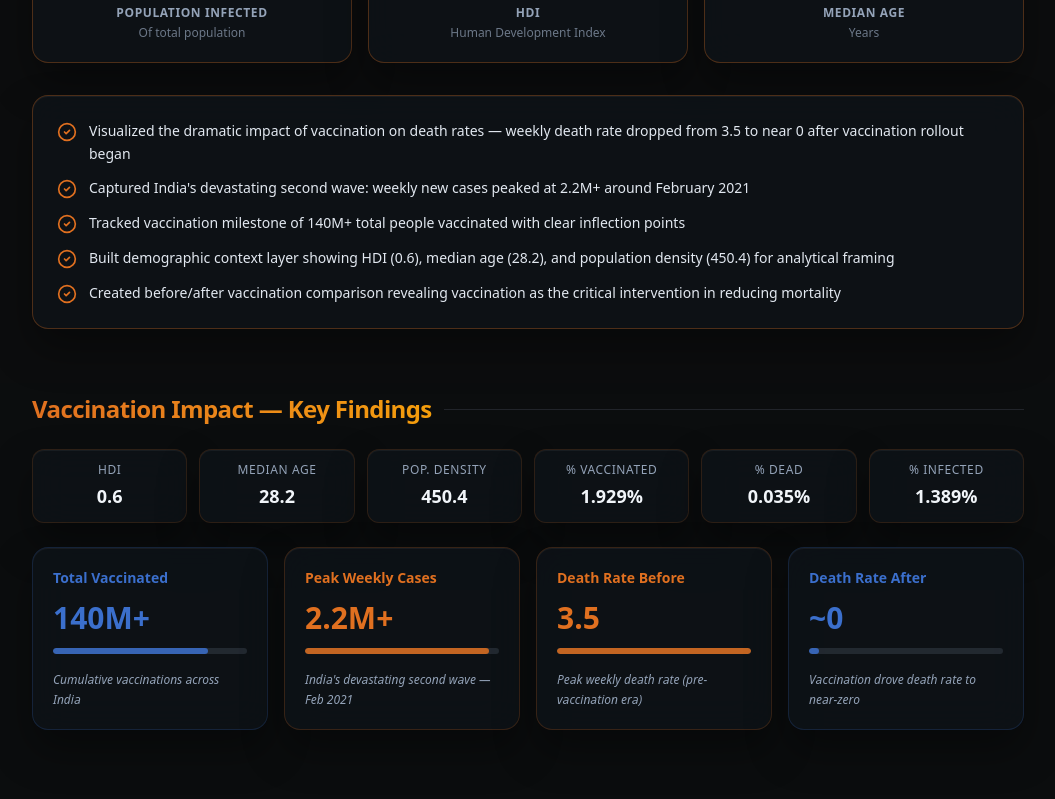
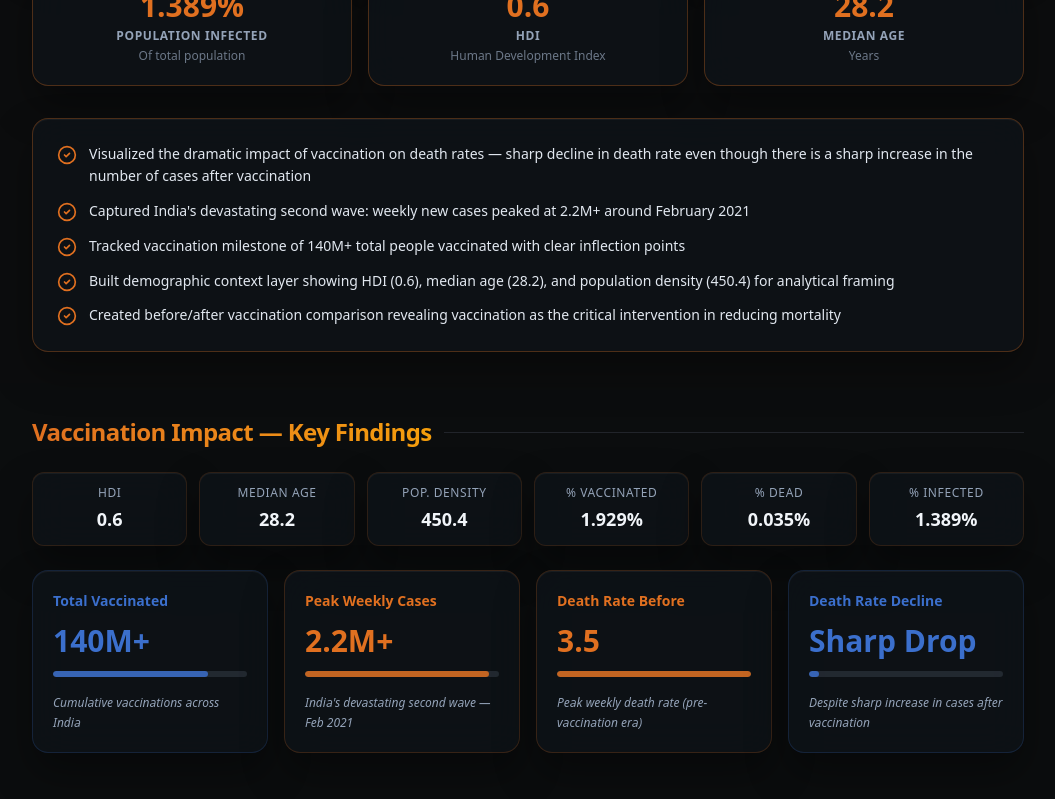
Before and after one commit to TirthPatel3223/personal-website, a Next.js app: page /projects/covid-impact-analysis in a window 1280 px wide. Shown: the part 2920-3719 px from the top of the page, without its empty margins (112-1167 px from the left). Built offline with nearby package versions, Linux system fonts and the light colour scheme.

Commit message:
Update COVID-19 death rate info and Tableau aspect ratio

```diff
--- a/src/components/CovidInsights.tsx
+++ b/src/components/CovidInsights.tsx
@@ -20,10 +20,10 @@ const covidKPIs = [
     note: "Peak weekly death rate (pre-vaccination era)",
   },
   {
-    label: "Death Rate After",
-    value: "~0",
+    label: "Death Rate Decline",
+    value: "Sharp Drop",
     color: "#3b6fcc",
-    note: "Vaccination drove death rate to near-zero",
+    note: "Despite sharp increase in cases after vaccination",
   },
 ];
 
@@ -88,7 +88,7 @@ export default function CovidInsights() {
               <div
                 className="h-full rounded-full"
                 style={{
-                  width: k.value === "~0" ? "5%" : k.value === "3.5" ? "100%" : k.value === "2.2M+" ? "95%" : "80%",
+                  width: k.value === "Sharp Drop" ? "5%" : k.value === "3.5" ? "100%" : k.value === "2.2M+" ? "95%" : "80%",
                   background: k.color,
                   opacity: 0.85,
                 }}
--- a/src/components/CovidTableauCard.tsx
+++ b/src/components/CovidTableauCard.tsx
@@ -69,7 +69,7 @@ export default function CovidTableauCard() {
           <div
             className="relative w-full rounded-xl overflow-hidden shadow-2xl"
             style={{
-              minHeight: "690px",
+              minHeight: "900px",
               borderColor: "rgba(224, 112, 32, 0.20)",
               border: "1px solid rgba(224, 112, 32, 0.20)",
               background: "var(--surface-raised)",
@@ -124,7 +124,7 @@ export default function CovidTableauCard() {
                 id="covid-tableau-dashboard-embed"
                 src={TABLEAU_EMBED_URL}
                 width="100%"
-                height="650"
+                height="860"
                 frameBorder="0"
                 allowFullScreen
                 title="COVID-19 Impact Analysis — India Dashboard"
@@ -143,7 +143,7 @@ export default function CovidTableauCard() {
             {[
               {
                 label: "Vaccination Impact",
-                desc: "Death rate dropped from 3.5 to near 0 after vaccination rollout",
+                desc: "Sharp decline in death rate even though there is a sharp increase in the number of cases after vaccination",
               },
               {
                 label: "Second Wave Severity",
--- a/src/data/projects.ts
+++ b/src/data/projects.ts
@@ -344,7 +344,7 @@ Services: LLMService (Claude Haiku → GPT-4o-mini fallback)
     motivation:
       "To quantify the pandemic's real-world effects on India through vaccination rates, case trajectories, and death rates — contextualised by demographic indicators like HDI, median age, and population density — and surface actionable patterns through interactive Tableau dashboards built entirely from joined public datasets.",
     achievements: [
-      'Visualized the dramatic impact of vaccination on death rates — weekly death rate dropped from 3.5 to near 0 after vaccination rollout began',
+      'Visualized the dramatic impact of vaccination on death rates — sharp decline in death rate even though there is a sharp increase in the number of cases after vaccination',
       'Captured India\'s devastating second wave: weekly new cases peaked at 2.2M+ around February 2021',
       'Tracked vaccination milestone of 140M+ total people vaccinated with clear inflection points',
       'Built demographic context layer showing HDI (0.6), median age (28.2), and population density (450.4) for analytical framing',
@@ -376,7 +376,7 @@ Services: LLMService (Claude Haiku → GPT-4o-mini fallback)
         {
           step: 'Vaccination Impact Analysis',
           detail:
-            'Overlaid vaccination introduction markers on death rate and case charts to visually demonstrate the causal relationship between vaccine rollout and declining mortality. The death rate chart clearly shows the drop from a peak of ~3.5 to near-zero after vaccination began, while case volume shows the second wave\'s severity was not matched by proportional mortality.',
+            'Overlaid vaccination introduction markers on death rate and case charts to visually demonstrate the causal relationship between vaccine rollout and declining mortality. The death rate chart clearly shows a sharp decline in death rate even though there is a sharp increase in the number of cases after vaccination, while case volume shows the second wave\'s severity was not matched by proportional mortality.',
         },
       ],
       architecture: `
@@ -412,7 +412,7 @@ Services: LLMService (Claude Haiku → GPT-4o-mini fallback)
       results: [
         { metric: 'Peak Weekly Cases', value: '2.2M+', description: 'India second wave (Feb 2021)' },
         { metric: 'Vaccinated', value: '140M+', description: 'Total people vaccinated' },
-        { metric: 'Death Rate Drop', value: '3.5 → ~0', description: 'After vaccination rollout' },
+        { metric: 'Death Rate Decline', value: 'Sharp Drop', description: 'Despite increase in cases after vaccination' },
         { metric: 'Population Infected', value: '1.389%', description: 'Of total population' },
         { metric: 'HDI', value: '0.6', description: 'Human Development Index' },
         { metric: 'Median Age', value: '28.2', description: 'Years' },
```
